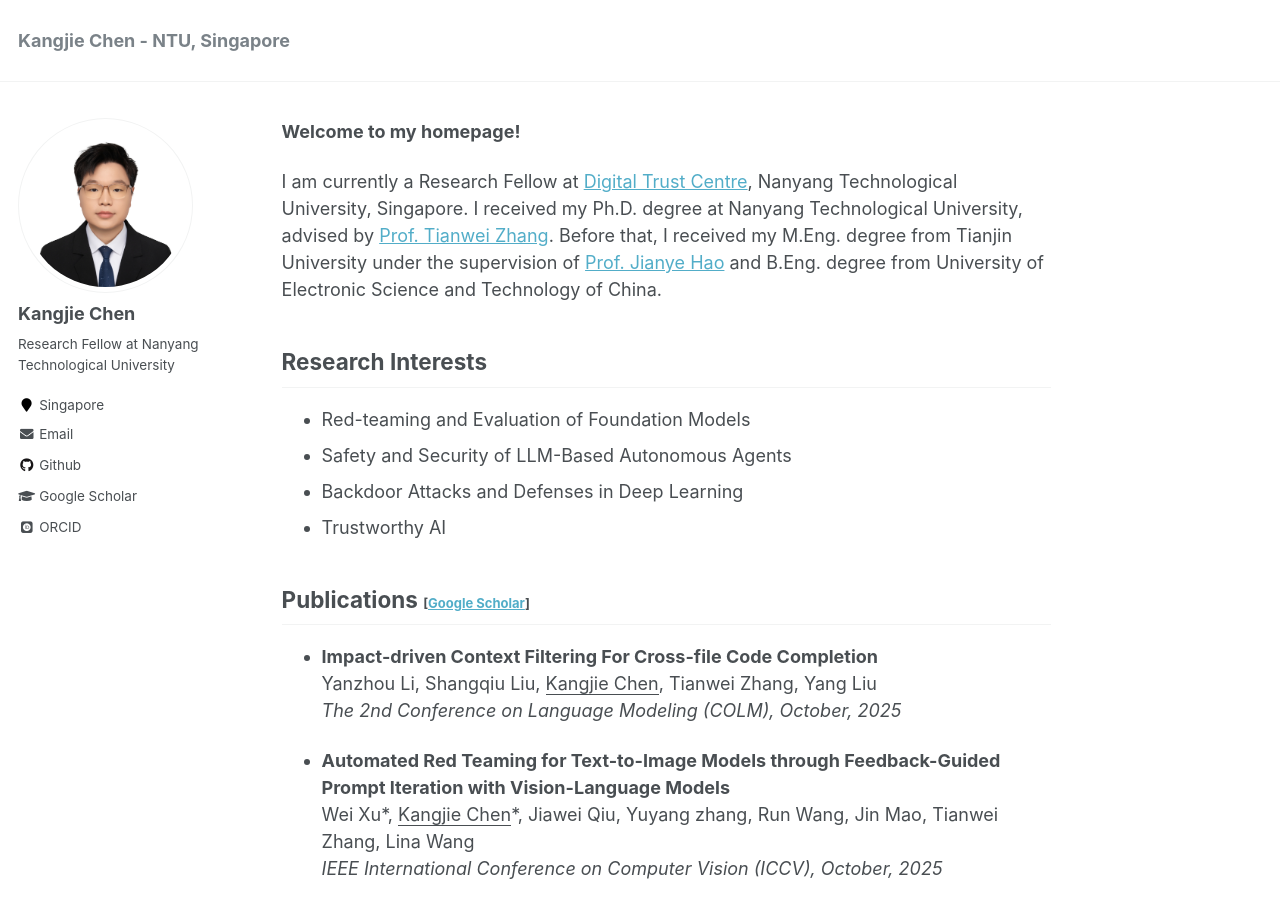
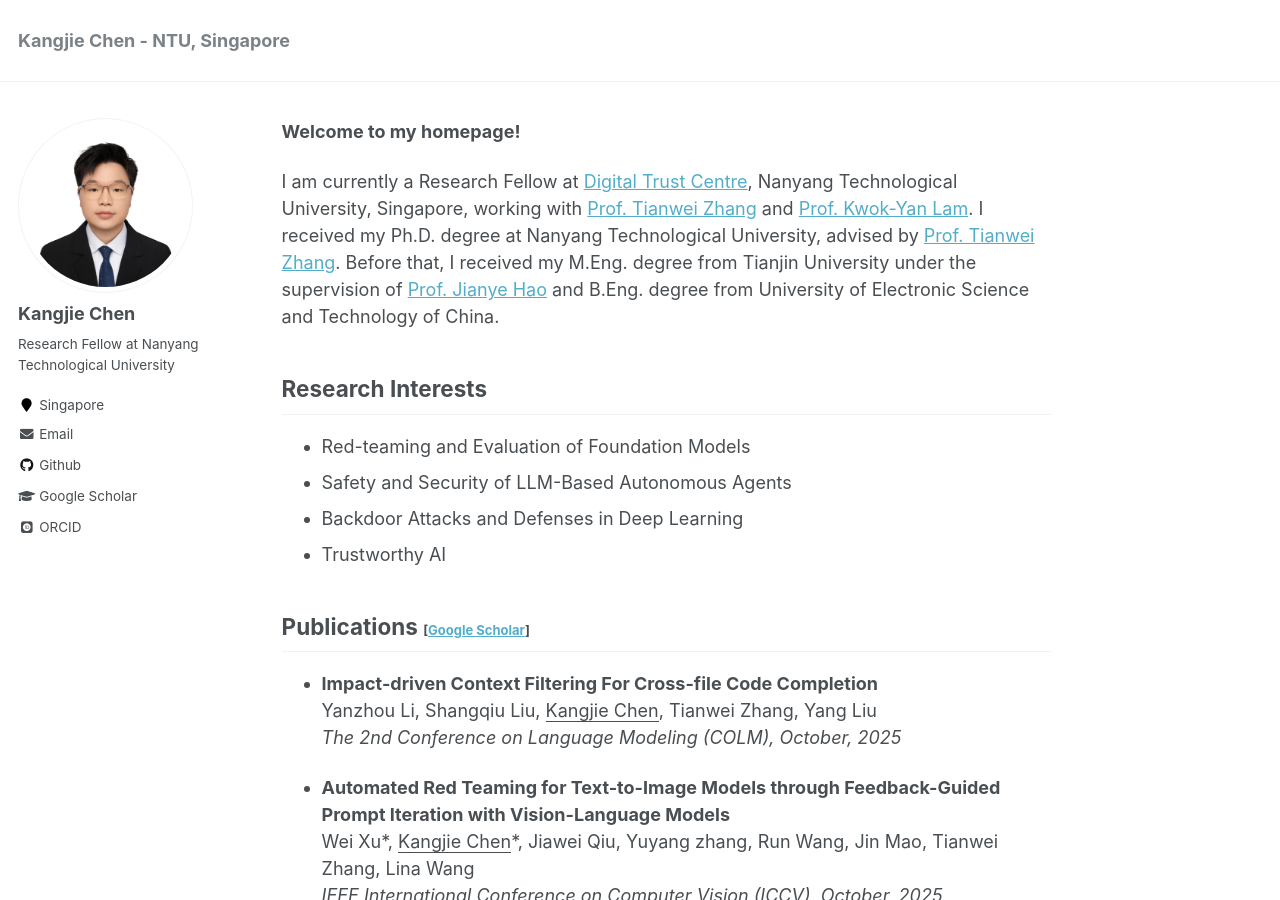
Before and after one commit to kangjie-chen/kangjie-chen.github.io, a Jekyll site: the page built from _pages/about.md, in a window 1280 px wide and 900 px high. Built offline with Jekyll 4.4.1, drawn with Linux system fonts in a browser that asks for light colours; some web fonts are replaced.

Commit message:
Update about.md

```diff
--- a/_pages/about.md
+++ b/_pages/about.md
@@ -11,7 +11,7 @@ redirect_from:
 <span style="font-size:large;font-weight:bold;"> Welcome to my homepage! </span>
 <br/>
 
-I am currently a Research Fellow at [Digital Trust Centre](https://www.ntu.edu.sg/dtc), Nanyang Technological University, Singapore. I received my Ph.D. degree at Nanyang Technological University, advised by [Prof. Tianwei Zhang](https://personal.ntu.edu.sg/tianwei.zhang/index.html). Before that, I received my M.Eng. degree from Tianjin University under the supervision of [Prof. Jianye Hao](http://www.icdai.org/jianye.html) and B.Eng. degree from University of Electronic Science and Technology of China.
+I am currently a Research Fellow at [Digital Trust Centre](https://www.ntu.edu.sg/dtc), Nanyang Technological University, Singapore, working with [Prof. Tianwei Zhang](https://personal.ntu.edu.sg/tianwei.zhang/index.html) and [Prof. Kwok-Yan Lam](https://personal.ntu.edu.sg/kwokyan.lam/). I received my Ph.D. degree at Nanyang Technological University, advised by [Prof. Tianwei Zhang](https://personal.ntu.edu.sg/tianwei.zhang/index.html). Before that, I received my M.Eng. degree from Tianjin University under the supervision of [Prof. Jianye Hao](http://www.icdai.org/jianye.html) and B.Eng. degree from University of Electronic Science and Technology of China.
 
 ## Research Interests
 - Red-teaming and Evaluation of Foundation Models
```
